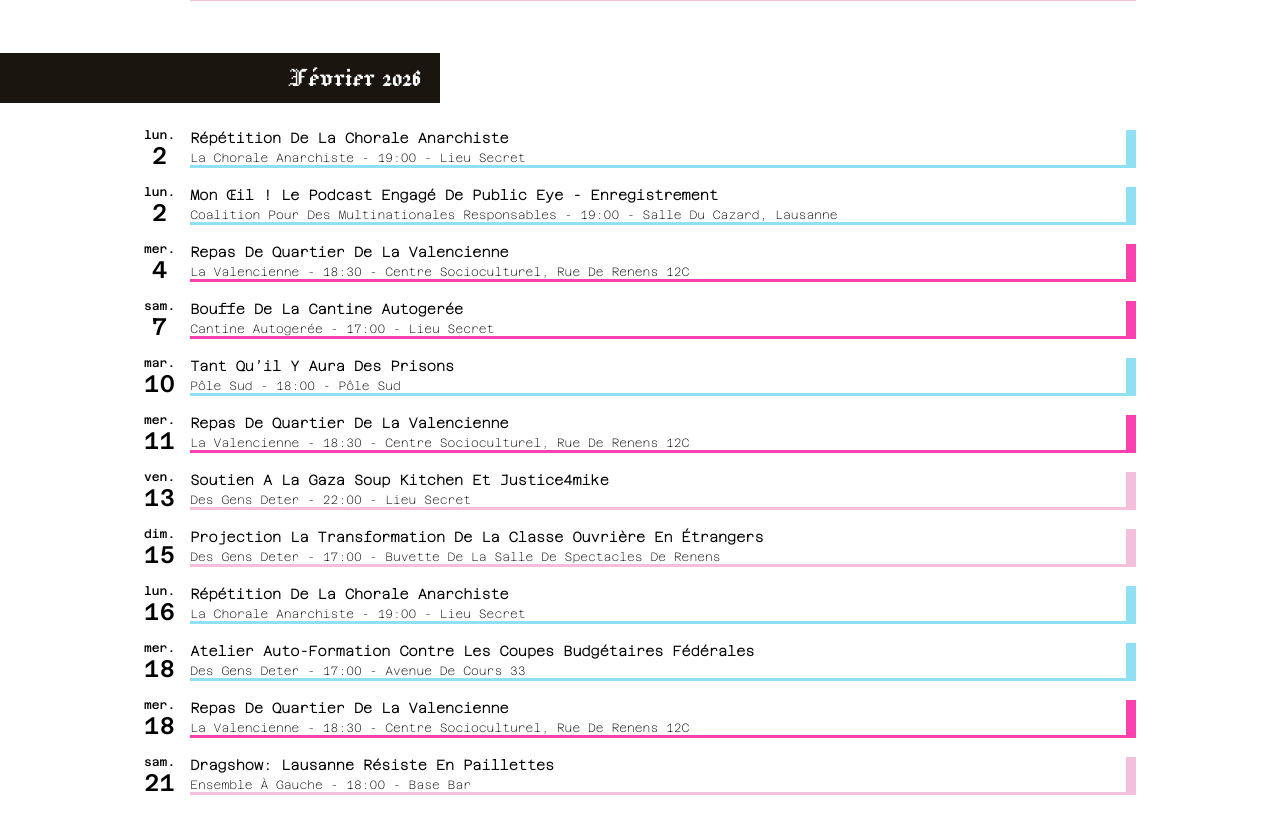
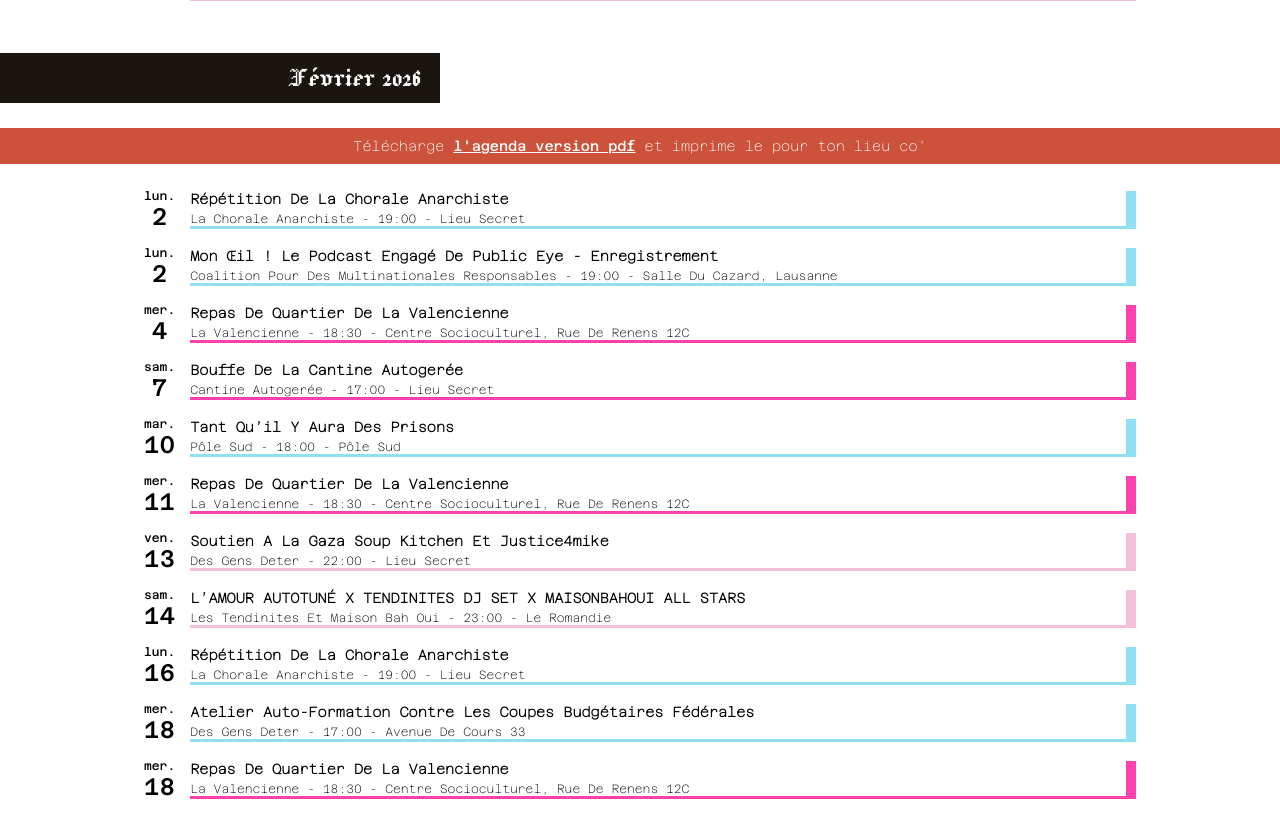
Before and after one commit to lausannedeter/lausannedeter, a Nuxt app: page /calendrier in a window 1280 px wide. Shown: the part 483-1297 px from the top of the page. Built offline with nearby package versions, Linux system fonts and the light colour scheme.

Commit message:
Added affiche février

```diff
--- a/components/CalendarMonthContainer.vue
+++ b/components/CalendarMonthContainer.vue
@@ -24,7 +24,7 @@
 
         <div v-if="affiche && affiche.link !== ''" class="download-link-container">
             <span class="link-text">
-                Télécharge <a class="link" :href="`/affiches/${affiche.link}`" download="">l'agenda vresion pdf</a> et imprime le pour ton lieu co'
+                Télécharge <a class="link" :href="`/affiches/${affiche.link}`" download>l'agenda version pdf</a> et imprime le pour ton lieu co'
             </span>
         </div>
 
--- a/data/events.json
+++ b/data/events.json
@@ -519,15 +519,15 @@
         },
         {
             "id": 37,
-            "title": "Projection La transformation de la classe ouvrière en étrangers",
-            "slug": "projection-la-transformation-de-la-classe-ouvriere-en-etrangers-2026-02-15",
-            "description": "Projection La transformation de la classe ouvrière en étrangers.",
-            "startDate": "2026-02-15T17:00",
-            "endDate": "2026-02-15T23:59",
-            "organizer": "des gens deter",
-            "image": "event.png",
-            "location": "Buvette de la salle de spectacles de Renens",
-            "link": "",
+            "title": "L’AMOUR AUTOTUNÉ X TENDINITES DJ SET X MAISONBAHOUI ALL STARS",
+            "slug": "lamour-autotune-tendinites-dj-set-maisonbahoui-all-stars-2026-02-15",
+            "description": "Après le succès retentissant de l’édition 2025, Les tendinites et l’écurie Maison Bah Oui reviennent avec un karaoké dont seuls elleux en ont la recette. Venez fêter l’amour tout en brillant comme une Star. C’est sur scène, face à une foule délirante que vous pourrez nous auto-tuner vos tubes préférés, pour ainsi vivre votre moment de fame ultime, et, qui sait, peut être taper dans l’oeil de votre futur star. Cette soirée est présentée par les Tendinites et Maison Bah Oui ♡\n\n✹ INFOS ✹\nDATE : 14 FÉVRIER 2026\nPORTES 23:00\nTARIF NORMAL: CHF 10.-\nPRIX DE SOUTIEN: CHF 15.-\nCARTE PLASTINIUM / CARTE CULTURE : CHF 5.-\nUNIQUEMENT EN CAISSE DU SOIR",
+            "startDate": "2026-02-14T23:00",
+            "endDate": "2026-02-14T23:59",
+            "organizer": "Les Tendinites et Maison Bah Oui",
+            "image": "tendinitesxbahoui.jpg",
+            "location": "Le Romandie",
+            "link": "https://www.instagram.com/p/DTsCMxVjc4l/?hl=fr&img_index=1",
             "category": "soirees",
             "status": ""
         },
@@ -635,7 +635,7 @@
             "id": 1,
             "monthStart": "2026-02-01",
             "monthLabel": "Février",
-            "link": ""
+            "link": "lausannedeter-Affiche_Février.pdf"
         }
     ]
 }
--- a/pages/a-propos/index.vue
+++ b/pages/a-propos/index.vue
@@ -29,7 +29,7 @@
                                         événements nous
                                         rendra
                                         plus fort, car
-                                        c’est par le nombre que nous mettrons fin au capitalisme.
+                                        c’est par le nombre que nous mettrons fin aux oppressions systémiques.
                                 </p>
                         </div>
                 </div>
```
Also changed, not shown: public/event/tendinitesxbahoui.jpg (added), 101 other files (tests, documents, lock files or other folders).
